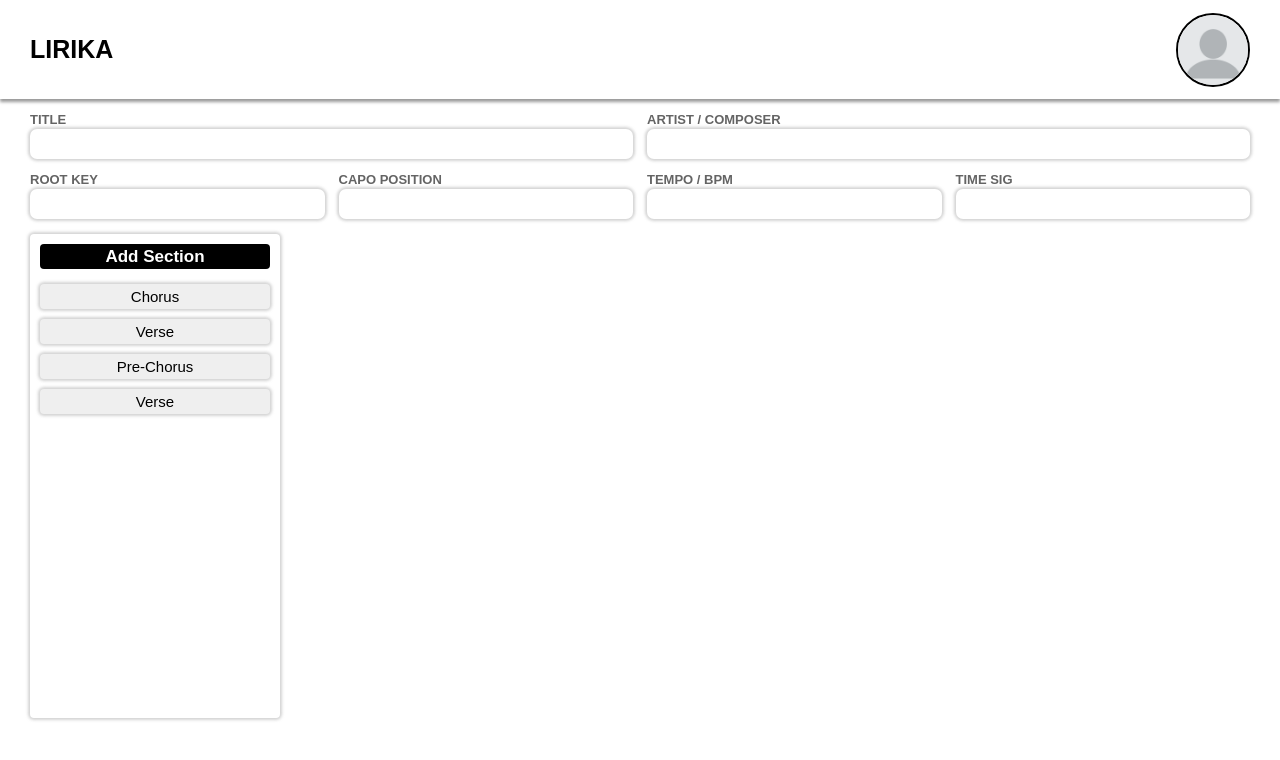
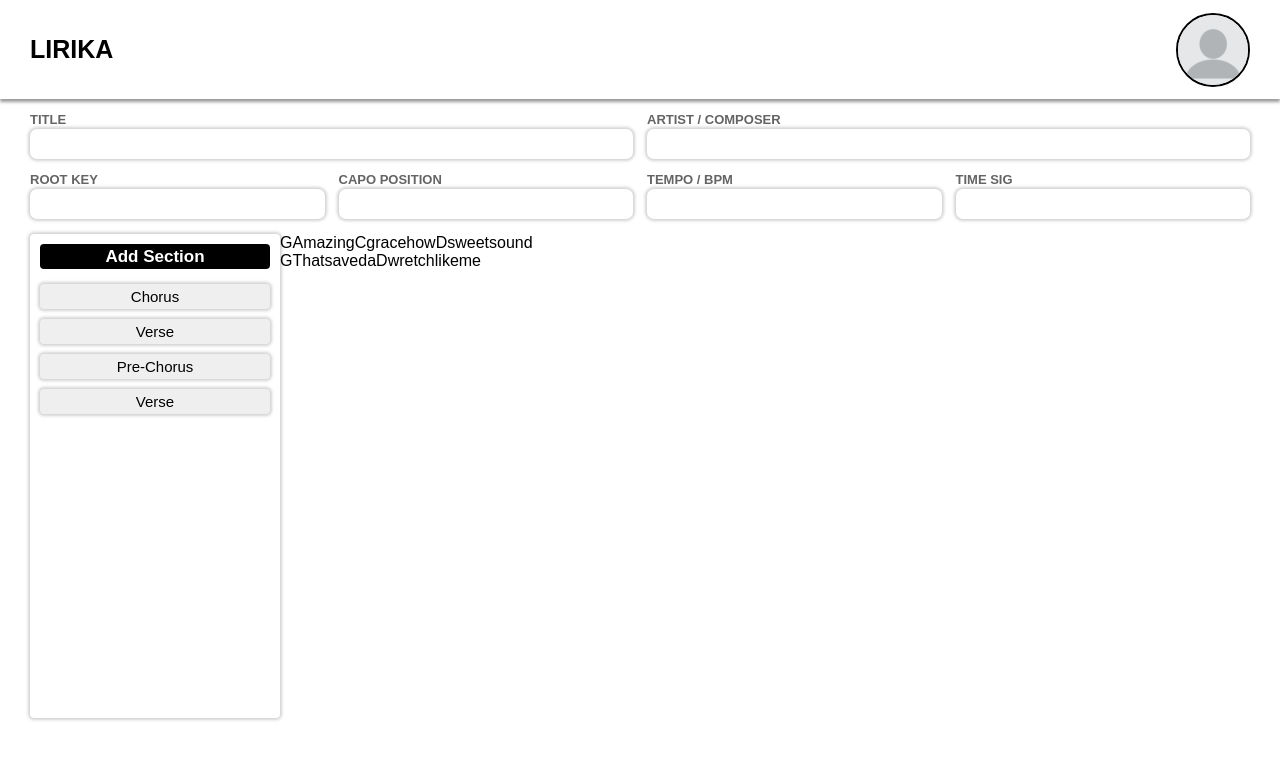
Before and after one commit to ARMEYAYA/lyrics-app, a React (Vite) app in the folder vite-project/: page /addsong in a window 1280 px wide. Shown: the top 760 px of the page. Built offline with nearby package versions, Linux system fonts and the light colour scheme.

Commit message:
experementing on how to output the lyrics with chords

```diff
--- /dev/null
+++ b/vite-project/src/components/section/LyricsField.jsx
@@ -0,0 +1,41 @@
+function LyricsField(){
+    const lines = [
+        [
+            { chord: "G", text: "Amazing" },
+            { chord: "C", text: "grace" },
+            { chord: "",  text: "how" },
+            { chord: "D", text: "sweet" },
+            { chord: "",  text: "sound" },
+        ],
+        [
+            { chord: "G", text: "That" },
+            { chord: "",  text: "saved" },
+            { chord: "",  text: "a" },
+            { chord: "D", text: "wretch" },
+            { chord: "",  text: "like" },
+            { chord: "",  text: "me" },
+        ],
+    ];
+    return(
+        <div>
+            <div className="LyricsPreview">
+                {lines.map((line, x) => (
+                        <div key={x}>
+                            {line.map((word, i) => (
+                                <span key={i}>
+                                    <span>{word.chord}</span>
+                                    <span>{word.text}</span>
+                                </span>
+                            ))}
+                        </div>
+                    ))
+                }
+            </div>
+            <div className="InputField">
+
+            </div>
+        </div>
+    );
+}
+
+export default LyricsField;
--- a/vite-project/src/pages/AddSongPage.jsx
+++ b/vite-project/src/pages/AddSongPage.jsx
@@ -1,5 +1,5 @@
 import NavBar from "../components/common/NavBar";
-import LyricsInputField from "../components/section/LyricsInputField";
+import LyricsField from "../components/section/LyricsField";
 
 import './AddSongPage.css';
 function AddSongPage(){
@@ -50,7 +50,7 @@ function AddSongPage(){
                 </div>
 
                 <div className="lyricsSection">
-                    <LyricsInputField></LyricsInputField>
+                    <LyricsField></LyricsField>
                 </div>
             </div>
         </>
```
Also changed, not shown: vite-project/src/components/section/LyricsInputField.jsx (deleted, +0 -8 lines).
